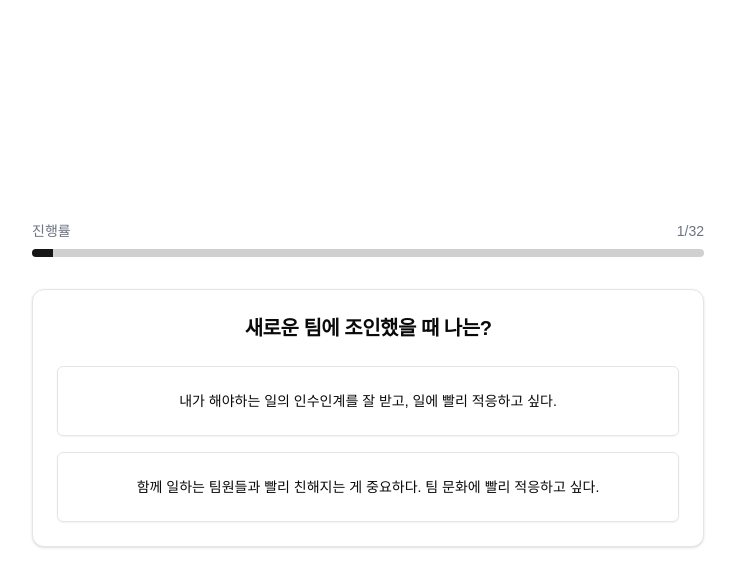
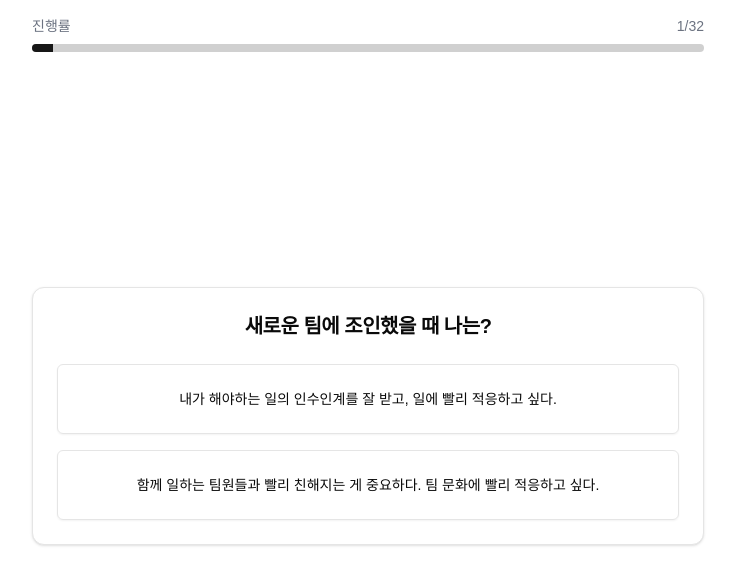
Before and after one commit to blgamann/chanel-survey, a Next.js app: page / in a window 1280 px wide. Both pictures are taken after a click on the button "테스트 시작하기". Shown: the top 586 px of the page, without its empty margins (272-1007 px from the left). Built offline with nearby package versions, Linux system fonts and the light colour scheme; a web font is replaced by a local one.

Commit message:
Put progressbar to top

```diff
--- a/app/page.tsx
+++ b/app/page.tsx
@@ -221,8 +221,9 @@ export default function Home() {
   }
 
   return (
-    <main className="container mx-auto min-h-screen p-4 flex flex-col items-center justify-center">
-      <div className="w-full max-w-2xl mb-8">
+    <main className="min-h-screen w-full">
+      <div className="fixed top-0 left-0 right-0 z-10 bg-white p-4">
+        <div className="mx-auto w-full max-w-2xl">
           <div className="flex justify-between mb-2 text-sm text-gray-500">
             <span>진행률</span>
             <span>
@@ -231,8 +232,10 @@ export default function Home() {
           </div>
           <Progress value={progress} />
         </div>
+      </div>
 
-      <Card className="w-full max-w-2xl">
+      <div className="container mx-auto p-4 flex flex-col items-center justify-center min-h-screen">
+        <Card className="w-full max-w-2xl mt-16">
           <CardHeader>
             <CardTitle className="text-xl text-center">
               {currentQuestion.title}
@@ -301,6 +304,7 @@ export default function Home() {
             </Button>
           )}
         </div>
+      </div>
     </main>
   );
 }
```
Lines whose indentation alone changed are shown as unchanged.
